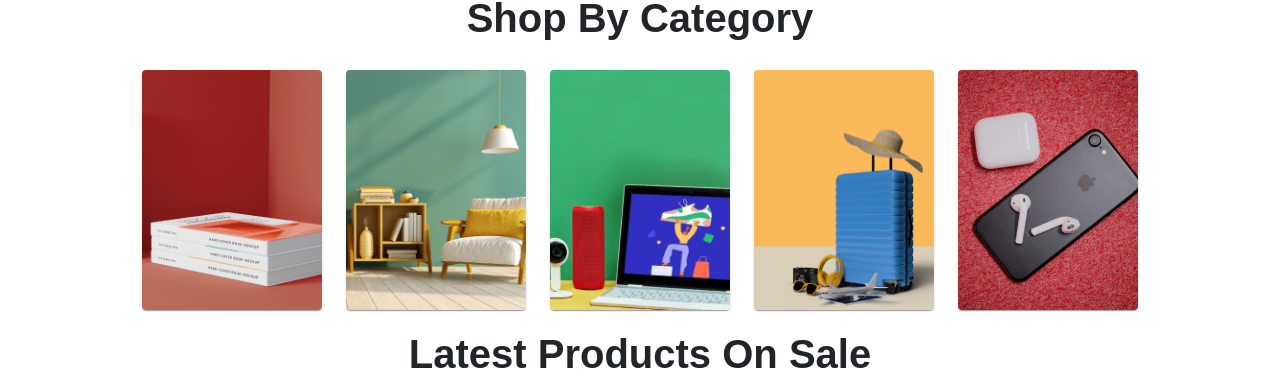
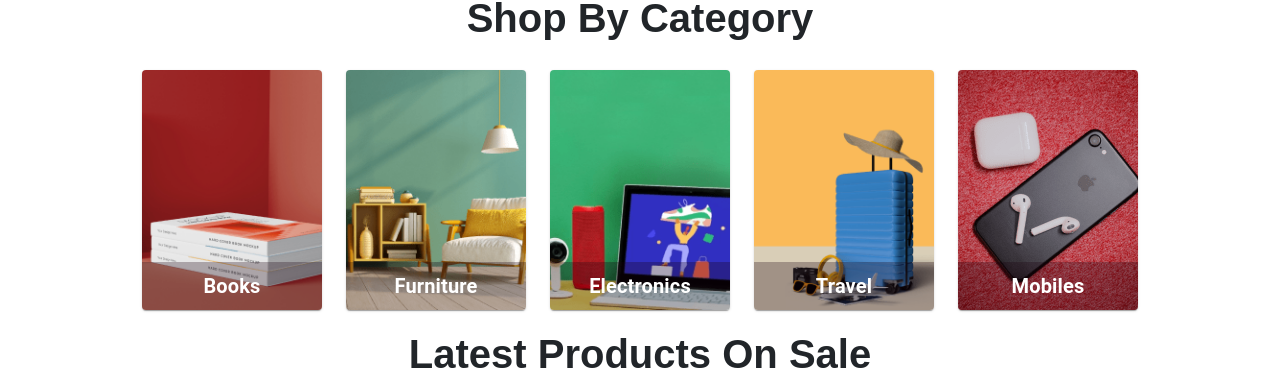
Before and after one commit to senthiltechspot/Ecommerce, a React (Create React App) app in the folder client/: page / in a window 1280 px wide. Shown: the part 720-1090 px from the top of the page. Built offline with nearby package versions, Linux system fonts and the light colour scheme; no server answers.

Commit message:
Optimized Code

```diff
--- a/client/src/Components/Home/CategoryCards/CategoryCards.jsx
+++ b/client/src/Components/Home/CategoryCards/CategoryCards.jsx
@@ -1,7 +1,7 @@
 import React from "react";
 import Card from "@mui/material/Card";
 import CardMedia from "@mui/material/CardMedia";
-import { CardActionArea, Grid } from "@mui/material";
+import { CardActionArea, Grid, Typography } from "@mui/material";
 import "./CategoryCards.css";
 import { useNavigate } from "react-router-dom";
 
@@ -31,6 +31,22 @@ const CategoryCards = () => {
                 image={require("../../../Asserts/Category/Books.png")}
                 alt="green iguana"
               />
+              <Typography
+                variant="h6"
+                component="div"
+                sx={{
+                  position: "absolute",
+                  bottom: 0,
+                  left: 0,
+                  right: 0,
+                  backgroundColor: "rgba(26, 0, 14, 0.29)",
+                  color: "#ffffff",
+                  fontWeight: "bold",
+                  padding: "8px",
+                }}
+              >
+                Books
+              </Typography>
             </CardActionArea>
           </Card>
         </Grid>
@@ -48,6 +64,22 @@ const CategoryCards = () => {
                 image={require("../../../Asserts/Category/Furniture.png")}
                 alt="green iguana"
               />
+              <Typography
+                variant="h6"
+                component="div"
+                sx={{
+                  position: "absolute",
+                  bottom: 0,
+                  left: 0,
+                  right: 0,
+                  backgroundColor: "rgba(26, 0, 14, 0.29)",
+                  color: "#ffffff",
+                  fontWeight: "bold",
+                  padding: "8px",
+                }}
+              >
+                Furniture
+              </Typography>
             </CardActionArea>
           </Card>
         </Grid>
@@ -65,6 +97,22 @@ const CategoryCards = () => {
                 image={require("../../../Asserts/Category/Tech.png")}
                 alt="green iguana"
               />
+              <Typography
+                variant="h6"
+                component="div"
+                sx={{
+                  position: "absolute",
+                  bottom: 0,
+                  left: 0,
+                  right: 0,
+                  backgroundColor: "rgba(26, 0, 14, 0.29)",
+                  color: "#ffffff",
+                  fontWeight: "bold",
+                  padding: "8px",
+                }}
+              >
+                Electronics
+              </Typography>
             </CardActionArea>
           </Card>
         </Grid>
@@ -78,10 +126,26 @@ const CategoryCards = () => {
                 image={require("../../../Asserts/Category/Travel.png")}
                 alt="green iguana"
               />
+              <Typography
+                variant="h6"
+                component="div"
+                sx={{
+                  position: "absolute",
+                  bottom: 0,
+                  left: 0,
+                  right: 0,
+                  backgroundColor: "rgba(26, 0, 14, 0.29)",
+                  color: "#ffffff",
+                  fontWeight: "bold",
+                  padding: "8px",
+                }}
+              >
+                Travel
+              </Typography>
             </CardActionArea>
           </Card>
         </Grid>
-        <Grid item onClick={() => navigate("/Category/Mobile")}>
+        <Grid item onClick={() => navigate("/Category/Mobiles")}>
           <Card sx={{ minWidth: { md: 180 }, maxWidth: { xs: 130, md: 180 } }}>
             <CardActionArea>
               <CardMedia
@@ -89,7 +153,26 @@ const CategoryCards = () => {
                 height="240"
                 image={require("../../../Asserts/Category/Mobile.png")}
                 alt="green iguana"
+                sx={{
+                  position: "relative",
+                }}
               />
+              <Typography
+                variant="h6"
+                component="div"
+                sx={{
+                  position: "absolute",
+                  bottom: 0,
+                  left: 0,
+                  right: 0,
+                  backgroundColor: "rgba(26, 0, 14, 0.29)",
+                  color: "#ffffff",
+                  fontWeight: "bold",
+                  padding: "8px",
+                }}
+              >
+                Mobiles
+              </Typography>
             </CardActionArea>
           </Card>
         </Grid>
--- a/client/src/Components/ProductListPage/CardItems.jsx
+++ b/client/src/Components/ProductListPage/CardItems.jsx
@@ -29,13 +29,19 @@ const CardItems = () => {
 
   const url = `${process.env.REACT_APP_API}ecomm/api/v1/products`;
 
-  const [fetchedData, setFetchedData] = useState(null);
+  const [fetchedData, setFetchedData] = useState([]);
 
   useEffect(() => {
     const getData = async () => {
       const { data } = await axios.get(url);
+      if (params.category) {
+        let FilteredData = data.filter(
+          (products) => products.category == params.category
+        );
+        setFetchedData(FilteredData);
+      } else {
         setFetchedData(data);
-      console.log("Carditems Fetched", data);
+      }
     };
     getData();
   }, []);
@@ -47,7 +53,6 @@ const CardItems = () => {
       setOpenBackDrop,
       setMessage,
       setAlertType,
-      fetchedData,
       fetchCartItems
     )
       .then(() => {
@@ -68,10 +73,8 @@ const CardItems = () => {
         alignItems="center"
         spacing={{ xs: 2, md: 3 }}
       >
-        {fetchedData
-          ? fetchedData
-              .filter((products) => products.category == params.category)
-              .map((items) => (
+        {fetchedData.length > 0
+          ? fetchedData.map((items) => (
               <Grid item key={items._id}>
                 <Card
                   sx={{
@@ -112,8 +115,7 @@ const CardItems = () => {
                       <p className="card-text d-flex gap-2 justify-content-center">
                         ₹{items.price}{" "}
                         <a className="text-decoration-line-through">
-                            ₹
-                            {Math.floor((items.price / 100) * 20) + items.price}{" "}
+                          ₹{Math.floor((items.price / 100) * 20) + items.price}{" "}
                         </a>
                         <a className="text-success text-decoration-none">
                           20% Off
--- a/client/src/Pages/ProductList.jsx
+++ b/client/src/Pages/ProductList.jsx
@@ -2,10 +2,9 @@ import React, { useState } from "react";
 import CardItems from "../Components/ProductListPage/CardItems";
 
 const ProductList = () => {
-  const [isUpdated, setIsUpdated] = useState(false);
   return (
     <div>
-      <CardItems isUpdated={isUpdated} setIsUpdated={setIsUpdated} />
+      <CardItems />
     </div>
   );
 };
```
Lines whose indentation alone changed are shown as unchanged.
